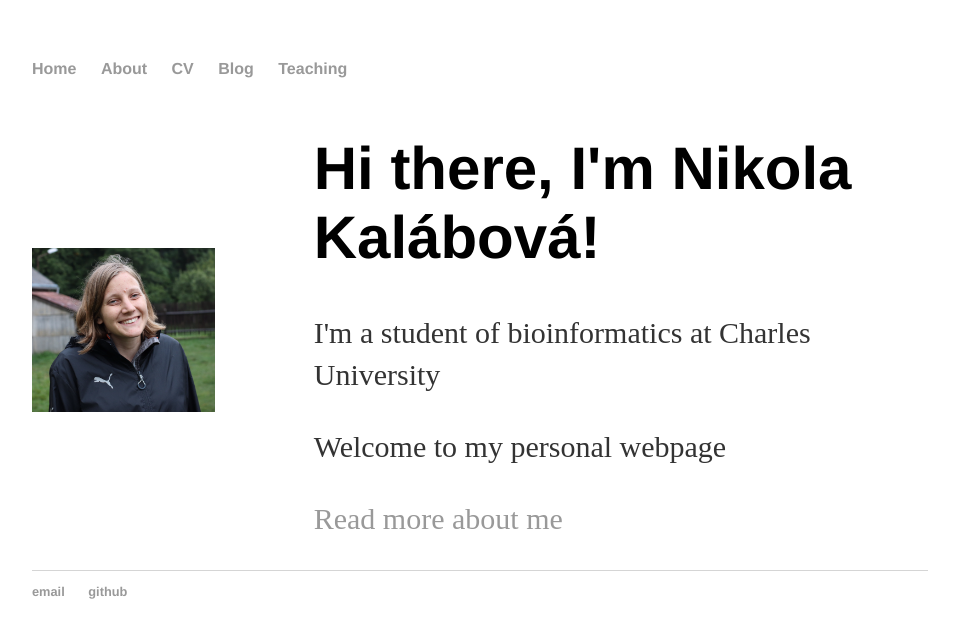
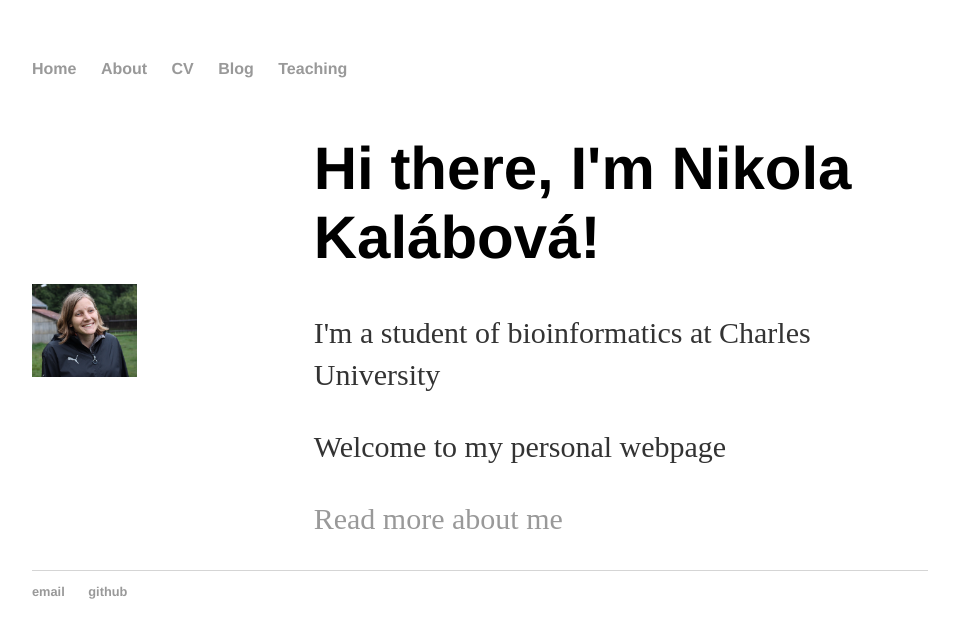
Before and after one commit to lavakin/lavakin.github.io, a Jekyll site: the page built from index.html, in a window 1280 px wide. Shown: the top 638 px of the page, without its empty margins (160-1119 px from the left). Built offline with Jekyll 4.4.1, drawn with Linux system fonts in a browser that asks for light colours.

Commit message:
Update index.html

```diff
--- a/index.html
+++ b/index.html
@@ -12,7 +12,7 @@ title: Nikola Kalábová, Personal Webpage
         justify-content: center
       }
       img {
-        max-width: 70%
+        max-width: 40%
       }
       .image {
         flex-basis: 40%
```
